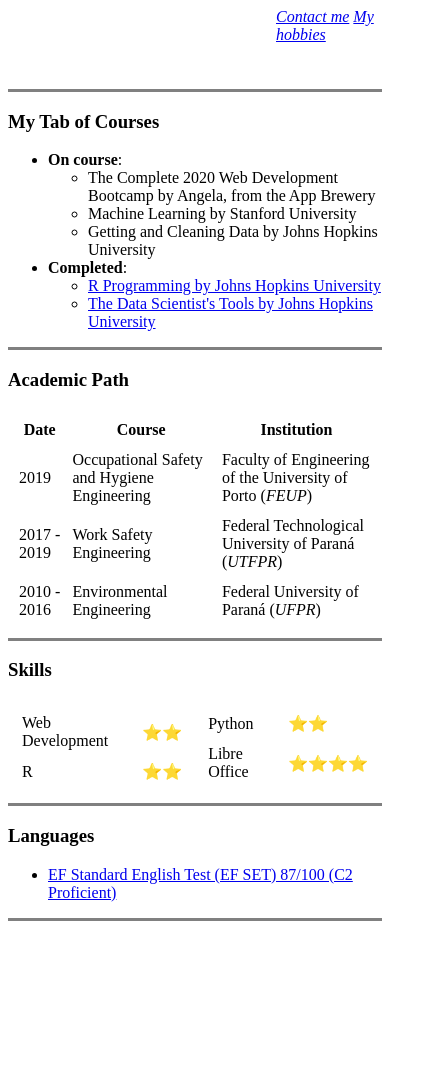
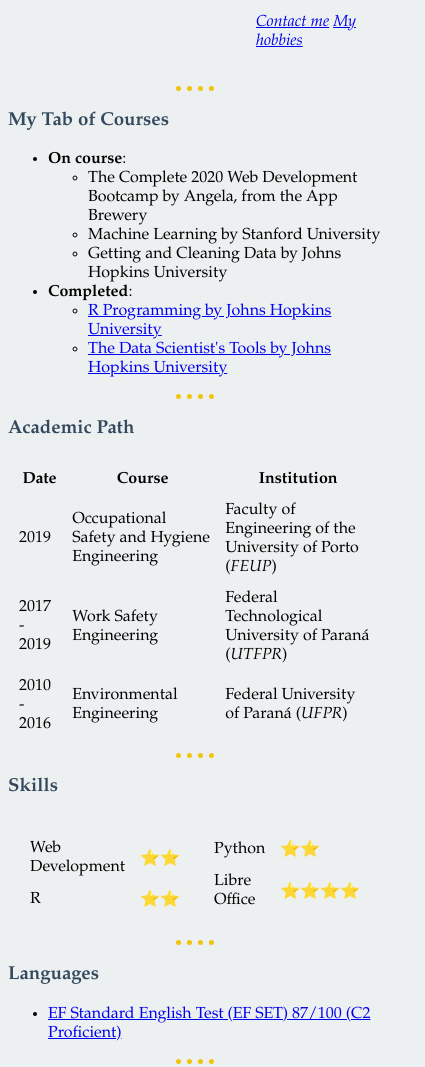
Before and after one commit to Key0412/CV, a plain HTML site: page index.html in a window 390 px wide. Shown: the part 781-1848 px from the top of the page, 425 px wide, since content can reach past the window. Before the commit the page ends 1710 px from the top, so only its background shows below. Drawn offline with Linux system fonts and the light colour scheme.

Commit message:
Added external CSS
Changed some of the HTML code to make it responsive to the external CSS style code too.

```diff
--- /dev/null
+++ b/css/styles.css
@@ -0,0 +1,32 @@
+body {
+  background-color: #ecf0f1;
+  font-family: "Palatino Linotype", "Book Antiqua", Palatino, serif;
+}
+
+h1 {
+  color: #34495e;
+}
+
+h3 {
+  color: #34495e;
+}
+
+hr {
+  border-style: dotted none none;
+  border-width: thick;
+  border-color: #f1c40f;
+  width: 10%;
+}
+
+p {
+
+}
+
+table {
+  border-spacing: 10px;
+}
+
+#klismam1 {
+  border-radius: 50% 50%;
+  width: 225px;
+}
--- a/index.html
+++ b/index.html
@@ -7,12 +7,13 @@
   <meta name="description" content="This is Klismam's personal website. It's
     used to help him learn how to code">
   <title>Klismam's Personal Site</title>
+  <link rel="stylesheet" href="css/styles.css">
 </head>
 
 <body>
-  <table cellspacing='20'>
+  <table>
     <tr>
-      <td><img src="images/eu.jpg" alt="Klismam's Photograph" width="225"></td>
+      <td><img id='klismam1' src="images/eu.jpg" alt="Klismam's Photograph"></td>
       <td>
         <h1>Klismam Franciosi Pereira</h1>
         <p><em>Engineering Student <strong>(for now)</strong>
@@ -31,7 +32,7 @@
     </tr>
   </table>
 
-  <hr size='3' noshade>
+  <hr>
   <h3>My Tab of Courses</h3>
   <ul>
     <li><strong>On course</strong>:
@@ -52,9 +53,9 @@
     </li>
   </ul>
 
-  <hr size='3' noshade>
+  <hr>
   <h3>Academic Path</h3>
-  <table cellspacing='10'>
+  <table>
     <thead>
       <tr>
         <th>Date</th>
@@ -83,12 +84,12 @@
     </tfoot>
   </table>
 
-  <hr size='3' noshade>
+  <hr>
   <h3>Skills</h3>
   <table>
     <tr>
       <td>
-        <table cellspacing='10'>
+        <table>
           <tr>
             <td>Web Development</td>
             <td>⭐⭐</td>
@@ -100,7 +101,7 @@
         </table>
       </td>
       <td>
-        <table cellspacing='10'>
+        <table>
           <tr>
             <td>Python</td>
             <td>⭐⭐</td>
@@ -114,14 +115,14 @@
     </tr>
   </table>
 
-  <hr size='3' noshade>
+  <hr>
   <h3>Languages</h3>
   <ul>
     <li><a href="https://www.efset.org/cert/Q8sqck">
         EF Standard English Test (EF SET) 87/100 (C2 Proficient)</a></li>
   </ul>
-
-  <hr size='3' noshade>
+  <hr>
+  <br>
 </body>
 
 </html>
```
Also changed, not shown: contact.html (+6 -4 lines), hobbies.html (+6 -4 lines).
